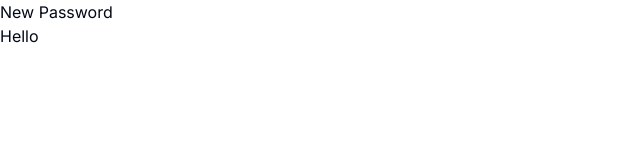
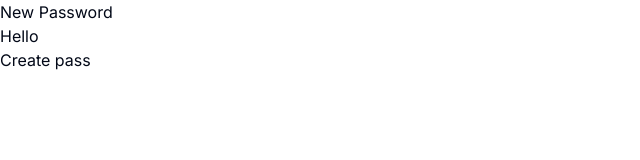
Before and after one commit to dhanubalde/Auth-next-14, a Next.js app: page /auth/new-password in a window 1280 px wide. Shown: the top 160 px of the page, without its empty margins (0-640 px from the left). Built offline with nearby package versions, Linux system fonts and the light colour scheme.

Commit message:
Update new-password.tsx
addd

```diff
--- a/components/auth/new-password.tsx
+++ b/components/auth/new-password.tsx
@@ -7,6 +7,7 @@ const NewPasswordClient = () => {
    <div className="items-center ">
     New Password
       <p>Hello</p>
+     Create pass
    </div>
   )
 }
```
